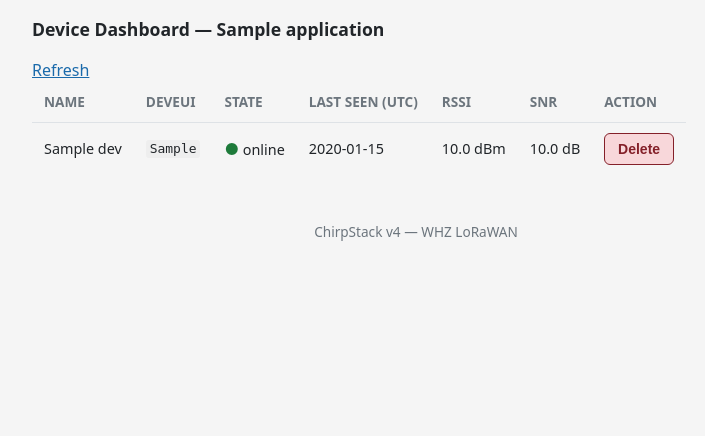
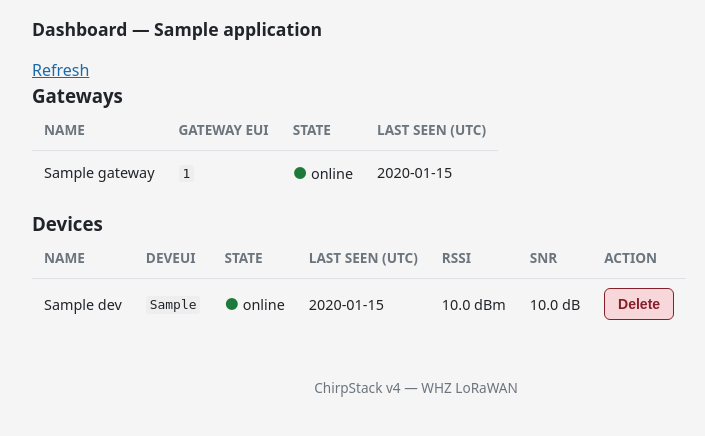
Before and after one commit to theautomatist/whz-lora, a Python web app: template provisioning/templates/dashboard.html in a window 1280 px wide. Shown: the part 102-538 px from the top of the page, without its empty margins (224-929 px from the left). Run offline with Jinja, Linux system fonts and the light colour scheme; the template is opened without the code that fills it: most values are stand-ins (such as "Sample title", 1, 10 or a date in 2020).

Commit message:
feat(provisioning): show gateway status on dashboard; label JoinEUI as AppEUI
Add a read-only Gateways panel to the dashboard (online/offline/never-seen + last-seen via GatewayService.List) so the operator can confirm a gateway is reachable before expecting device joins. Relabel the form field 'JoinEUI (AppEUI)' to avoid the old/new-name confusion. refs #6

Co-Authored-By: Claude Opus 4.8 (1M context) <noreply@anthropic.com>

```diff
--- a/provisioning/app.py
+++ b/provisioning/app.py
@@ -277,8 +277,10 @@ async def csv_import(
 @app.get("/dashboard", response_class=HTMLResponse, dependencies=_auth_dep)
 async def dashboard(request: Request):
     devices = []
+    gateways = []
     error = None
     try:
+        gateways = prov.list_gateways()
         devices = prov.list_device_states()
     except grpc.RpcError as e:
         error = f"gRPC error ({e.code().name}): {e.details()}"
@@ -290,6 +292,7 @@ async def dashboard(request: Request):
         {
             "request": request,
             "devices": devices,
+            "gateways": gateways,
             "error": error,
             "application": prov.PROVISIONING_APPLICATION,
         },
--- a/provisioning/static/style.css
+++ b/provisioning/static/style.css
@@ -249,6 +249,7 @@ tr.row-created td {
 .state-online     { color: #1d7a3a; }
 .state-joined     { color: #b45309; }
 .state-provisioned{ color: #9ca3af; }
+.state-offline    { color: #b91c1c; }
 
 footer {
   text-align: center;
--- a/provisioning/templates/dashboard.html
+++ b/provisioning/templates/dashboard.html
@@ -2,26 +2,55 @@
 {% block title %}Dashboard — whz-lora Provisioning{% endblock %}
 {% block content %}
 
-<h2>Device Dashboard &mdash; {{ application }}</h2>
+<h2>Dashboard &mdash; {{ application }}</h2>
 <p><a href="/dashboard">Refresh</a></p>
 
 {% if error %}
   <div class="banner banner-err">
-    <strong>Could not load devices:</strong> {{ error }}
+    <strong>Could not load:</strong> {{ error }}
   </div>
-{% elif not devices %}
+{% else %}
+
+  <h3>Gateways</h3>
+  {% if not gateways %}
+    <p>No gateways registered yet. Register your gateway in the
+      <a href="http://localhost:8080" target="_blank" rel="noopener">ChirpStack UI</a>
+      (port 8080) so devices can connect through it.</p>
+  {% else %}
+    <table>
+      <thead>
+        <tr><th>Name</th><th>Gateway EUI</th><th>State</th><th>Last Seen (UTC)</th></tr>
+      </thead>
+      <tbody>
+        {% for gw in gateways %}
+        <tr>
+          <td>{{ gw.name }}</td>
+          <td><code>{{ gw.gateway_id }}</code></td>
+          <td>
+            {% if gw.state == "online" %}
+              <span class="state-dot state-online" title="online">&#9679;</span> online
+            {% elif gw.state == "offline" %}
+              <span class="state-dot state-offline" title="offline">&#9679;</span> offline
+            {% else %}
+              <span class="state-dot state-provisioned" title="never seen">&#9679;</span> never seen
+            {% endif %}
+          </td>
+          <td>{% if gw.last_seen %}{{ gw.last_seen.strftime("%Y-%m-%d %H:%M:%S") }}{% else %}&mdash;{% endif %}</td>
+        </tr>
+        {% endfor %}
+      </tbody>
+    </table>
+  {% endif %}
+
+  <h3>Devices</h3>
+  {% if not devices %}
     <p>No devices provisioned yet. <a href="/">Provision a device.</a></p>
   {% else %}
     <table>
       <thead>
         <tr>
-        <th>Name</th>
-        <th>DevEUI</th>
-        <th>State</th>
-        <th>Last Seen (UTC)</th>
-        <th>RSSI</th>
-        <th>SNR</th>
-        <th>Action</th>
+          <th>Name</th><th>DevEUI</th><th>State</th>
+          <th>Last Seen (UTC)</th><th>RSSI</th><th>SNR</th><th>Action</th>
         </tr>
       </thead>
       <tbody>
@@ -38,13 +67,7 @@
               <span class="state-dot state-provisioned" title="provisioned">&#9679;</span> provisioned
             {% endif %}
           </td>
-        <td>
-          {% if dev.last_seen %}
-            {{ dev.last_seen.strftime("%Y-%m-%d %H:%M:%S") }}
-          {% else %}
-            &mdash;
-          {% endif %}
-        </td>
+          <td>{% if dev.last_seen %}{{ dev.last_seen.strftime("%Y-%m-%d %H:%M:%S") }}{% else %}&mdash;{% endif %}</td>
           <td>{% if dev.rssi is not none %}{{ "%.1f"|format(dev.rssi) }} dBm{% else %}&mdash;{% endif %}</td>
           <td>{% if dev.snr is not none %}{{ "%.1f"|format(dev.snr) }} dB{% else %}&mdash;{% endif %}</td>
           <td>
@@ -62,6 +85,8 @@
     </table>
   {% endif %}
 
+{% endif %}
+
 <script>
 function confirmDelete(form) {
   var eui = form.querySelector('[name=dev_eui]').value;
--- a/provisioning/templates/index.html
+++ b/provisioning/templates/index.html
@@ -12,7 +12,7 @@
            pattern="[0-9a-fA-F :]{16,23}" maxlength="23" required
            inputmode="text" autocorrect="off" autocapitalize="off" spellcheck="false">
 
-    <label for="join_eui">JoinEUI <span class="hint">(16 hex chars, optional)</span></label>
+    <label for="join_eui">JoinEUI (AppEUI) <span class="hint">(same field &mdash; old name AppEUI; 16 hex, optional)</span></label>
     <input type="text" id="join_eui" name="join_eui" placeholder="0000000000000000 (default)"
            pattern="[0-9a-fA-F :]{0,23}" maxlength="23"
            inputmode="text" autocorrect="off" autocapitalize="off" spellcheck="false">
```
Also changed, not shown: docs/developer/features.md (+4 -1 lines), docs/user/provisioning-actuators.md (+7 -0 lines), provisioning/provisioning.py (+50 -0 lines). Lines whose indentation alone changed are shown as unchanged.
